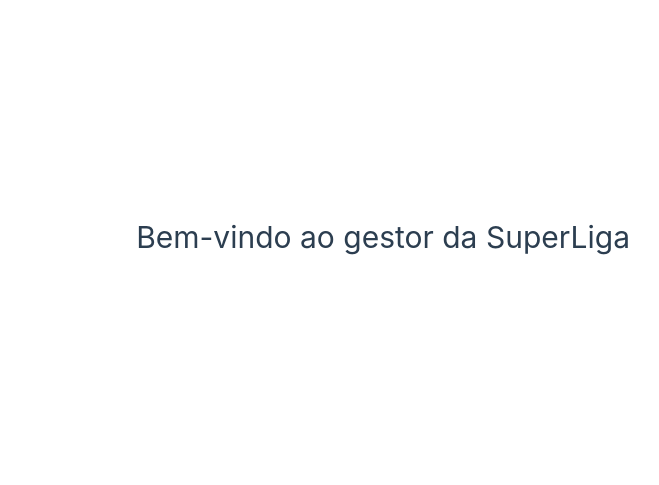
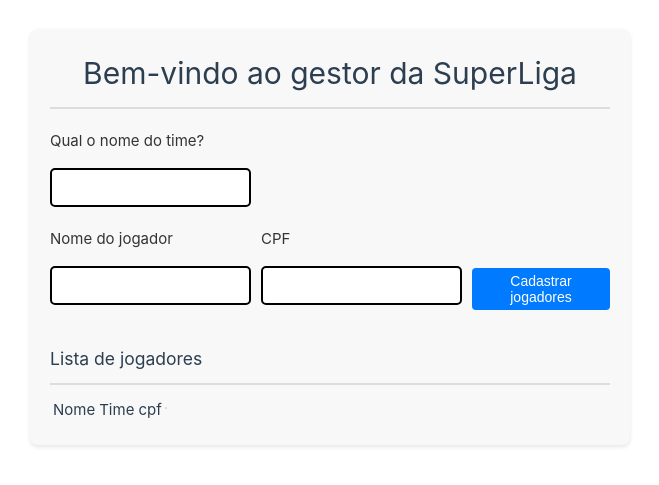
Before and after one commit to itamarHenrique/UN1D3V, a Vue app in the folder VueJS/desafio cadastro/cadastro/: page / in a window 1280 px wide. Shown: the part 163-648 px from the top of the page, without its empty margins (10-669 px from the left). Built offline with nearby package versions, Linux system fonts and the light colour scheme.

Commit message:
Parte visual

```diff
--- a/VueJS/desafio cadastro/cadastro/src/App.vue
+++ b/VueJS/desafio cadastro/cadastro/src/App.vue
@@ -1,88 +1,217 @@
 <template>
-
   <div class="container">
-    <div class="row">
-      <div class="col-md-12">
-        <h1>{{ textoInicio }}</h1>
+    <div class="header">
+      <h1>{{ textoInicio }}</h1>
+      <hr class="divisao">
+    </div>
+    <div class="form-section">
+      <div class="form-grupo">
+        <h4>{{ textoPadraoTime }}</h4>
+        <input type="text" id="nomeTime" v-model="nomeTime">
+        <!-- <CardInput></CardInput> -->
+      </div>
+      <div class="form-grupo-lista">
+        <div class="form-grupo">
+          <h4>{{ textoPadraoNome }}</h4>
+          <input type="text" id="nomeJogador" v-model="nomeJogador">
+          <!-- <InputJogador></InputJogador> -->
+        </div>
+        <div class="form-grupo">
+          <h4>{{ textoCPF }}</h4>
+          <input type="text" id="cpfJogador" v-model="cpfJogador">
+          <!-- <InputCpf></InputCpf> -->
+        </div>
+        <div class="form-grupo botao">
+          <button v-on:click="Addjogador" type="submit" class="btn-small-submit">Cadastrar jogadores</button>
+        </div>
       </div>
     </div>
+    <div class="list-section">
+      <h3>Lista de jogadores</h3>
+      <hr class="divisao">
+      <table>
+        <thead>
+          <tr>
+            <th scope="col">Nome</th>
+            <th scope="col">Time</th>
+            <th scope="col">cpf</th>
+            <hr class="divisao">
+          </tr>
+        </thead>
+        <tbody>
+          <tr v-for="jogador in jogadores">
+            <td>{{ jogador.nomeTime }}</td>
+            <td>{{ jogador.nomeJogador }}</td>
+            <td>{{ jogador.cpfJogador }}</td>
+          </tr>
+        </tbody>
+      </table>
+    </div>
   </div>
-
 </template>
 
 <script>
+import CardInput from './components/CardInput.vue';
+import InputCpf from './components/InputCpf.vue';
+import InputJogador from './components/InputJogador.vue';
 
 export default{
   components: {
+    CardInput,
+    InputJogador,
+    InputCpf
 
   },
 
   data(){
     return{
 
-      textoInicio: 'Bem-vindo ao gestor da SuperLiga'
+      textoInicio: 'Bem-vindo ao gestor da SuperLiga',
+      textoPadraoTime: 'Qual o nome do time?',
+      textoPadraoNome: 'Nome do jogador',
+      textoCPF: 'CPF',
 
+      jogadores: [ ],
+      nomeTime: "",
+      nomeJogador: "",
+      cpfJogador: ""
     }
   },
+
   methods:{
-  validaCPF(cpf) {
-    var Soma = 0
-    var Resto
+  // validaCPF(cpf) {
+  //   var Soma = 0
+  //   var Resto
 
-    var strCPF = String(cpf).replace(/[^\d]/g, '')
+  //   var strCPF = String(cpf).replace(/[^\d]/g, '')
 
-    if (strCPF.length !== 11)
-      return false
+  //   if (strCPF.length !== 11)
+  //     return false
 
-    if ([
-      '00000000000',
-      '11111111111',
-      '22222222222',
-      '33333333333',
-      '44444444444',
-      '55555555555',
-      '66666666666',
-      '77777777777',
-      '88888888888',
-      '99999999999',
-      ].indexOf(strCPF) !== -1)
-      return false
+  //   if ([
+  //     '00000000000',
+  //     '11111111111',
+  //     '22222222222',
+  //     '33333333333',
+  //     '44444444444',
+  //     '55555555555',
+  //     '66666666666',
+  //     '77777777777',
+  //     '88888888888',
+  //     '99999999999',
+  //     ].indexOf(strCPF) !== -1)
+  //     return false
 
-    for (i=1; i<=9; i++)
-      Soma = Soma + parseInt(strCPF.substring(i-1, i)) * (11 - i);
+  //   for (i=1; i<=9; i++)
+  //     Soma = Soma + parseInt(strCPF.substring(i-1, i)) * (11 - i);
 
-    Resto = (Soma * 10) % 11
+  //   Resto = (Soma * 10) % 11
 
-    if ((Resto == 10) || (Resto == 11))
-      Resto = 0
+  //   if ((Resto == 10) || (Resto == 11))
+  //     Resto = 0
 
-    if (Resto != parseInt(strCPF.substring(9, 10)) )
-      return false
+  //   if (Resto != parseInt(strCPF.substring(9, 10)) )
+  //     return false
 
-    Soma = 0
+  //   Soma = 0
 
-    for (i = 1; i <= 10; i++)
-      Soma = Soma + parseInt(strCPF.substring(i-1, i)) * (12 - i)
+  //   for (i = 1; i <= 10; i++)
+  //     Soma = Soma + parseInt(strCPF.substring(i-1, i)) * (12 - i)
 
-    Resto = (Soma * 10) % 11
+  //   Resto = (Soma * 10) % 11
 
-    if ((Resto == 10) || (Resto == 11))
-      Resto = 0
+  //   if ((Resto == 10) || (Resto == 11))
+  //     Resto = 0
 
-    if (Resto != parseInt(strCPF.substring(10, 11) ) )
-      return false
+  //   if (Resto != parseInt(strCPF.substring(10, 11) ) )
+  //     return false
 
-    return true
+  //   return true
+  // },
+
+  Addjogador(){
+        this.jogadores.push({
+          nomeTime: this.nomeTime,
+          nomeJogador: this.nomeJogador,
+          cpfJogador: this.cpfJogador
+        }
+        )
+        this.nomeTime = '';
+        this.nomeJogador = '';
+        this.cpfJogador = '';
+     }
   }
 
-
-
-  }
 }
 
 </script>
 
 <style scoped>
 
+.container {
+  max-width: 600px;
+  margin: 0 auto;
+  padding: 20px;
+  background-color: #f8f8f8;
+  border-radius: 8px;
+  box-shadow: 0 2px 4px rgba(0, 0, 0, 0.1);
+}
+
+.header {
+  text-align: center;
+  margin-bottom: 20px;
+}
+
+.divisao {
+  margin: 10px 0;
+  border: 1px solid #ddd;
+}
+
+.form-section {
+  margin-bottom: 20px;
+}
+
+.form-grupo {
+  margin-bottom: 15px;
+}
+
+.form-grupo h4 {
+  margin-bottom: 5px;
+  color: #333;
+}
+
+.form-grupo-lista {
+  display: flex;
+  align-items: flex-end; /* Alinha os elementos ao final */
+  justify-content: space-between;
+}
+
+.form-grupo-lista .form-grupo {
+  flex: 1;
+  margin-right: 10px;
+}
+
+.form-grupo-lista .botao {
+  margin-right: 0;
+}
+
+.btn-small-submit {
+  padding: 5px 10px;
+  font-size: 14px;
+  border-radius: 4px;
+  background-color: #007bff;
+  color: white;
+  border: none;
+  cursor: pointer;
+}
+
+input{
+    margin-top: 10px;
+    margin-bottom: 5px;
+    padding: 10px;
+    border-radius: 5px;
+    border: 2px solid #000;
+}
+
 
 </style>
--- /dev/null
+++ b/VueJS/desafio cadastro/cadastro/src/components/CardInput.vue
@@ -0,0 +1,36 @@
+<template>
+    <div>
+        <input type="text" id="nomeTime" v-model="nomeTime">
+    </div>
+
+
+</template>
+
+<script>
+
+export default{
+    props: {
+        texto: {
+            type: String,
+            required: true
+        }
+    }, data(){
+        return{
+            nomeTime: this.texto
+        }
+    }
+}
+
+</script>
+
+<style scoped>
+
+input{
+    margin-top: 10px;
+    margin-bottom: 5px;
+    padding: 10px;
+    border-radius: 5px;
+    border: 2px solid #000;
+}
+
+</style>
--- /dev/null
+++ b/VueJS/desafio cadastro/cadastro/src/components/InputCpf.vue
@@ -0,0 +1,36 @@
+<template>
+    <div>
+        <input type="text" id="jogadorCpf" v-model="cpfJogador">
+    </div>
+
+
+</template>
+
+<script>
+
+export default{
+    props: {
+        texto: {
+            type: String,
+            required: true
+        }
+    }, data(){
+        return{
+            cpfJogador: this.texto
+        }
+    }
+}
+
+</script>
+
+<style scoped>
+
+input{
+    margin-top: 10px;
+    margin-bottom: 5px;
+    padding: 10px;
+    border-radius: 5px;
+    border: 2px solid #000;
+}
+
+</style>
--- /dev/null
+++ b/VueJS/desafio cadastro/cadastro/src/components/InputJogador.vue
@@ -0,0 +1,36 @@
+<template>
+    <div>
+        <input type="text" id="jogadorNome" v-model="nomeJogador">
+    </div>
+
+
+</template>
+
+<script>
+
+export default{
+    props: {
+        texto: {
+            type: String,
+            required: true
+        }
+    }, data(){
+        return{
+            nomeJogador: this.texto
+        }
+    }
+}
+
+</script>
+
+<style scoped>
+
+input{
+    margin-top: 10px;
+    margin-bottom: 5px;
+    padding: 10px;
+    border-radius: 5px;
+    border: 2px solid #000;
+}
+
+</style>
```
